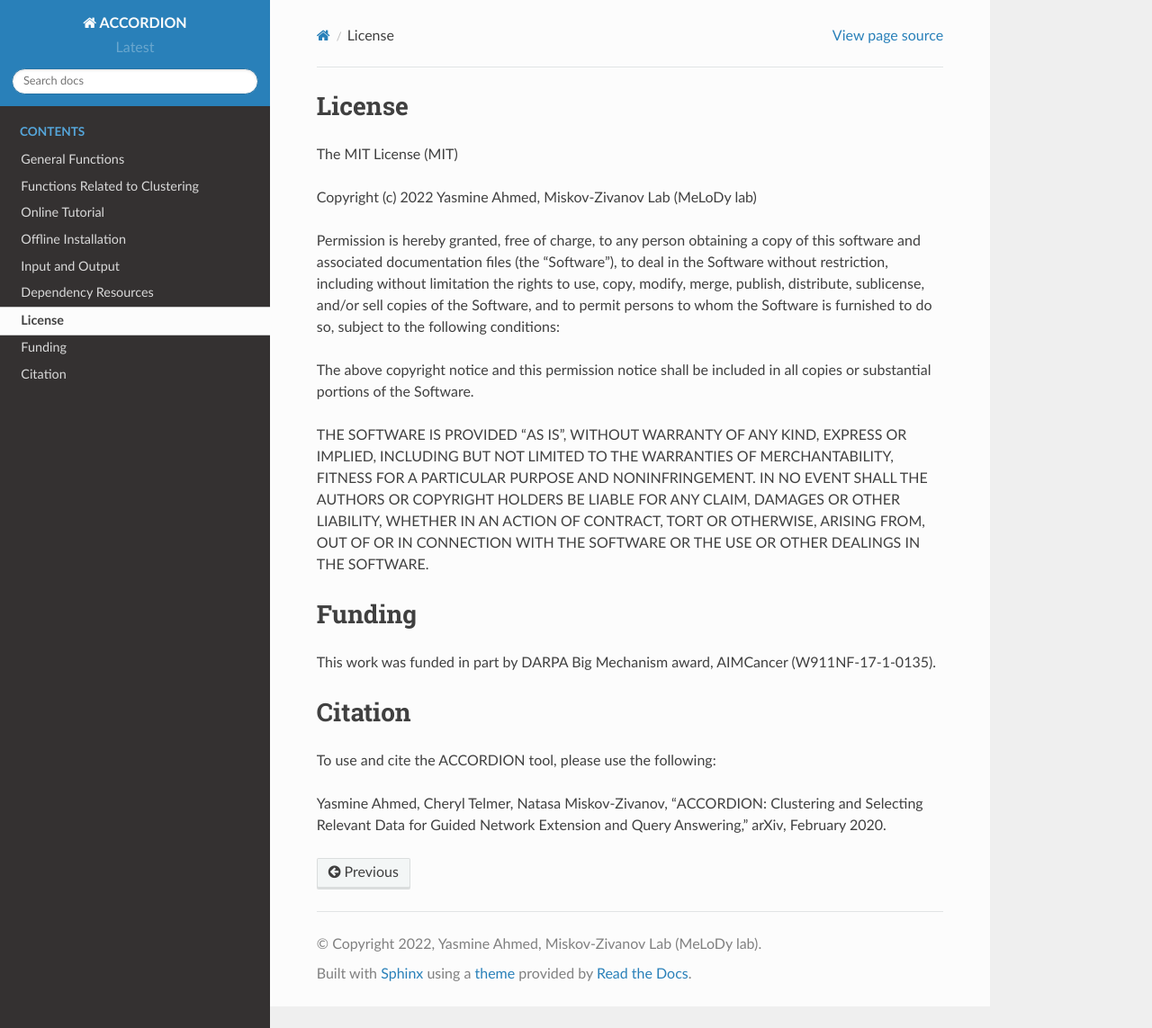
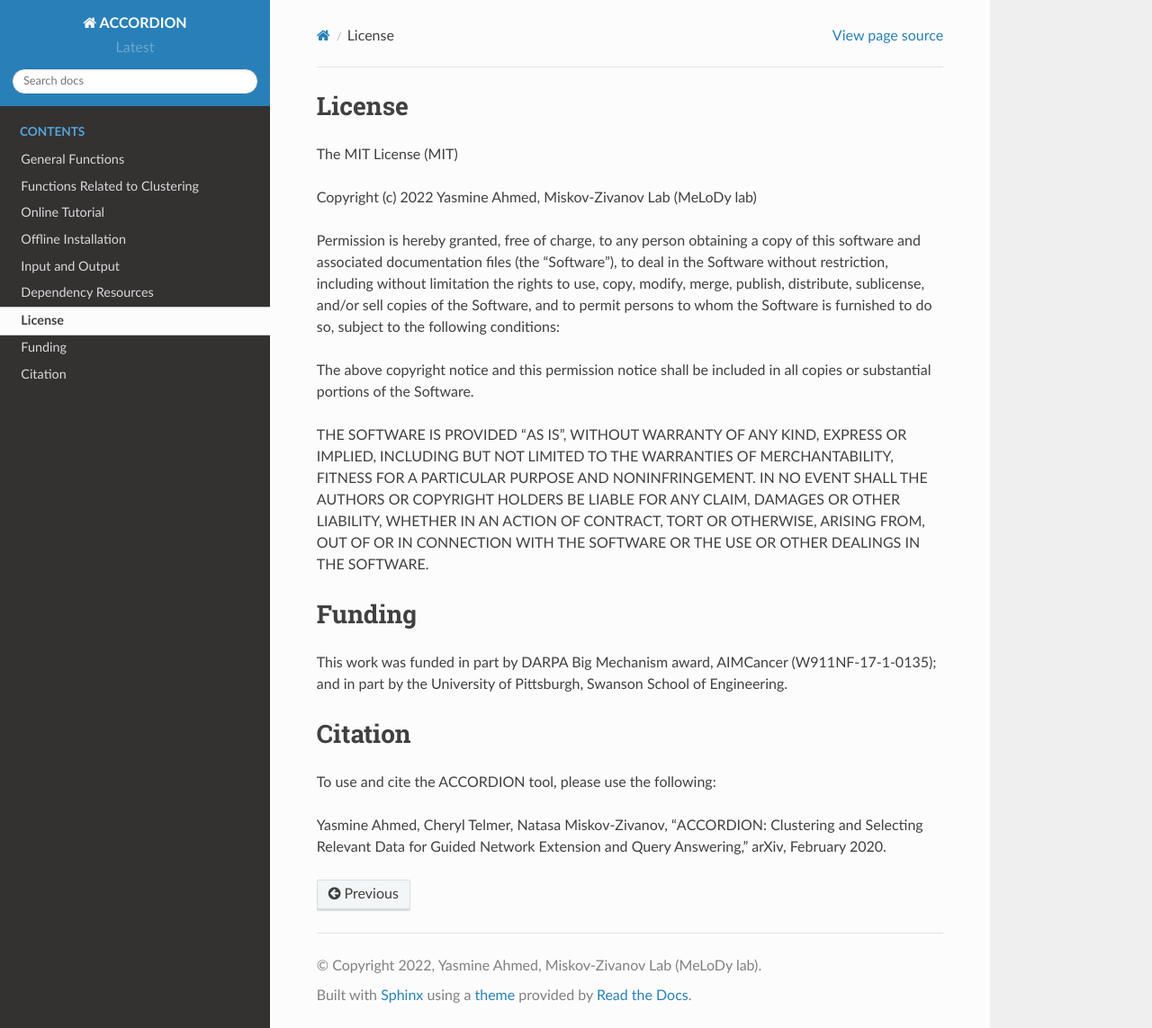
Before and after one commit to pitt-miskov-zivanov-lab/ACCORDION, a Sphinx documentation site: the page built from docs/Legal.rst, in a window 1280 px wide and 1143 px high. Shown: the whole window at 90% size. Built offline with Sphinx 7.4.7 and the Read the Docs theme 2.0.0, drawn with Linux system fonts in a browser that asks for light colours.

Commit message:
Update funding information

```diff
--- a/docs/Legal.rst
+++ b/docs/Legal.rst
@@ -16,7 +16,7 @@ THE SOFTWARE IS PROVIDED “AS IS”, WITHOUT WARRANTY OF ANY KIND, EXPRESS OR I
 Funding
 ###################
 
-This work was funded in part by DARPA Big Mechanism award, AIMCancer (W911NF-17-1-0135).
+This work was funded in part by DARPA Big Mechanism award, AIMCancer (W911NF-17-1-0135); and in part by the University of Pittsburgh, Swanson School of Engineering.
 
 ###################
 Citation
```
